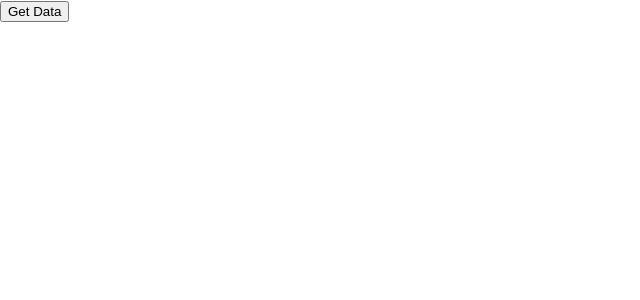
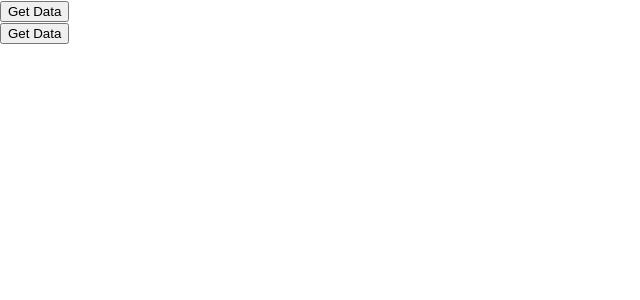
Before and after one commit to katsukiwataru/react-qiita-app, a React (Create React App) app: page / in a window 1280 px wide. Shown: the top 300 px of the page, without its empty margins (0-640 px from the left). Built offline with nearby package versions, Linux system fonts and the light colour scheme; the HTML template or start-up script is replaced by a standard one.

Commit message:
change to components Button

```diff
--- a/src/App.js
+++ b/src/App.js
@@ -1,4 +1,5 @@
 import React, { Component } from 'react';
+import Button from './components/Button'
 
 class App extends Component {
   handleClick(event) {
@@ -9,6 +10,7 @@ class App extends Component {
     return (
       <div>
         <button onClick={this.handleClick}>Get Data</button>
+        <Button handleAdd={this.handleClick}/>
       </div>
     );
   }
--- /dev/null
+++ b/src/components/Button.jsx
@@ -0,0 +1,9 @@
+import React from 'react';
+
+const Button = (props) => (
+  <div>
+    <button onClick={props.handleAdd}>Get Data</button>
+  </div>
+);
+
+export default Button;
```
